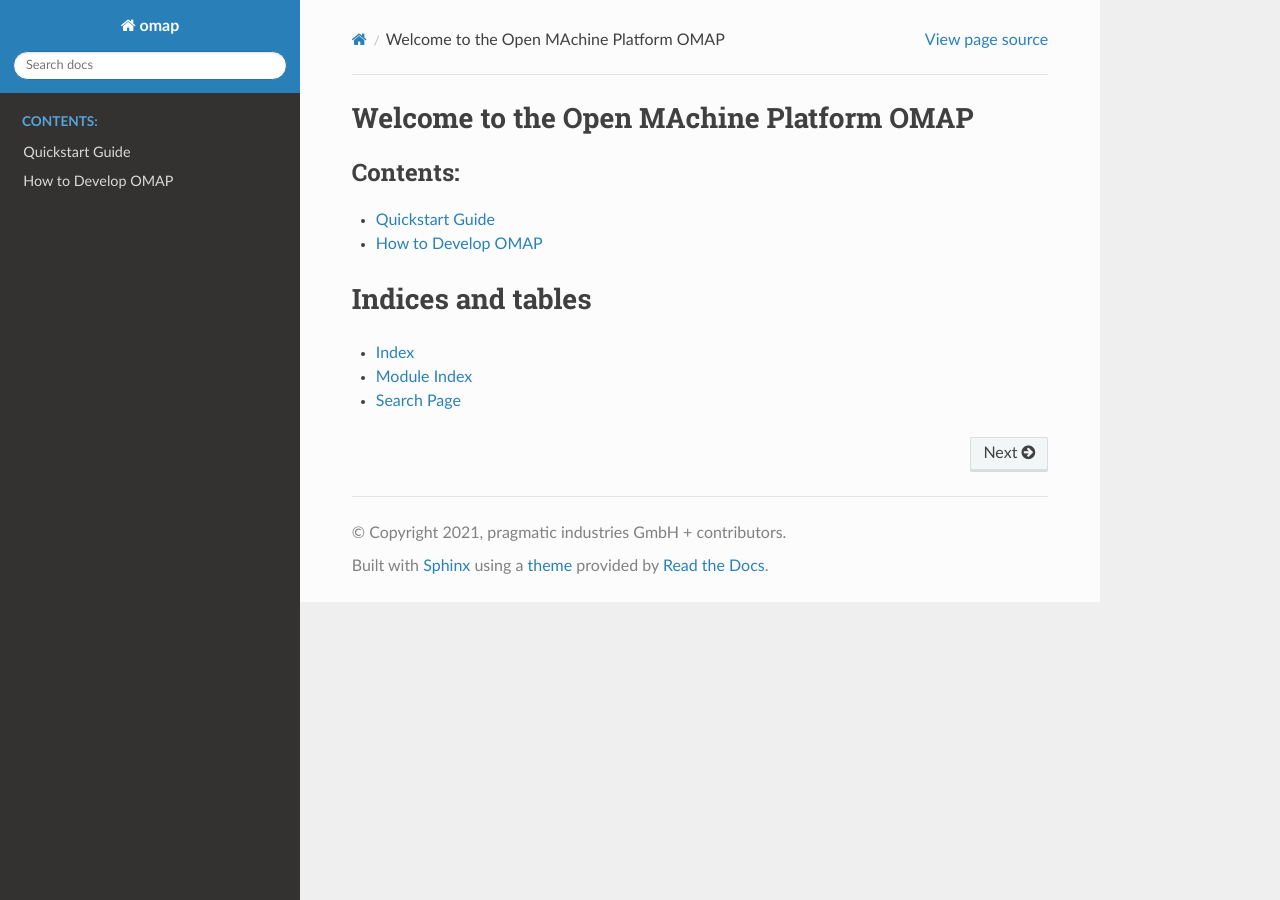
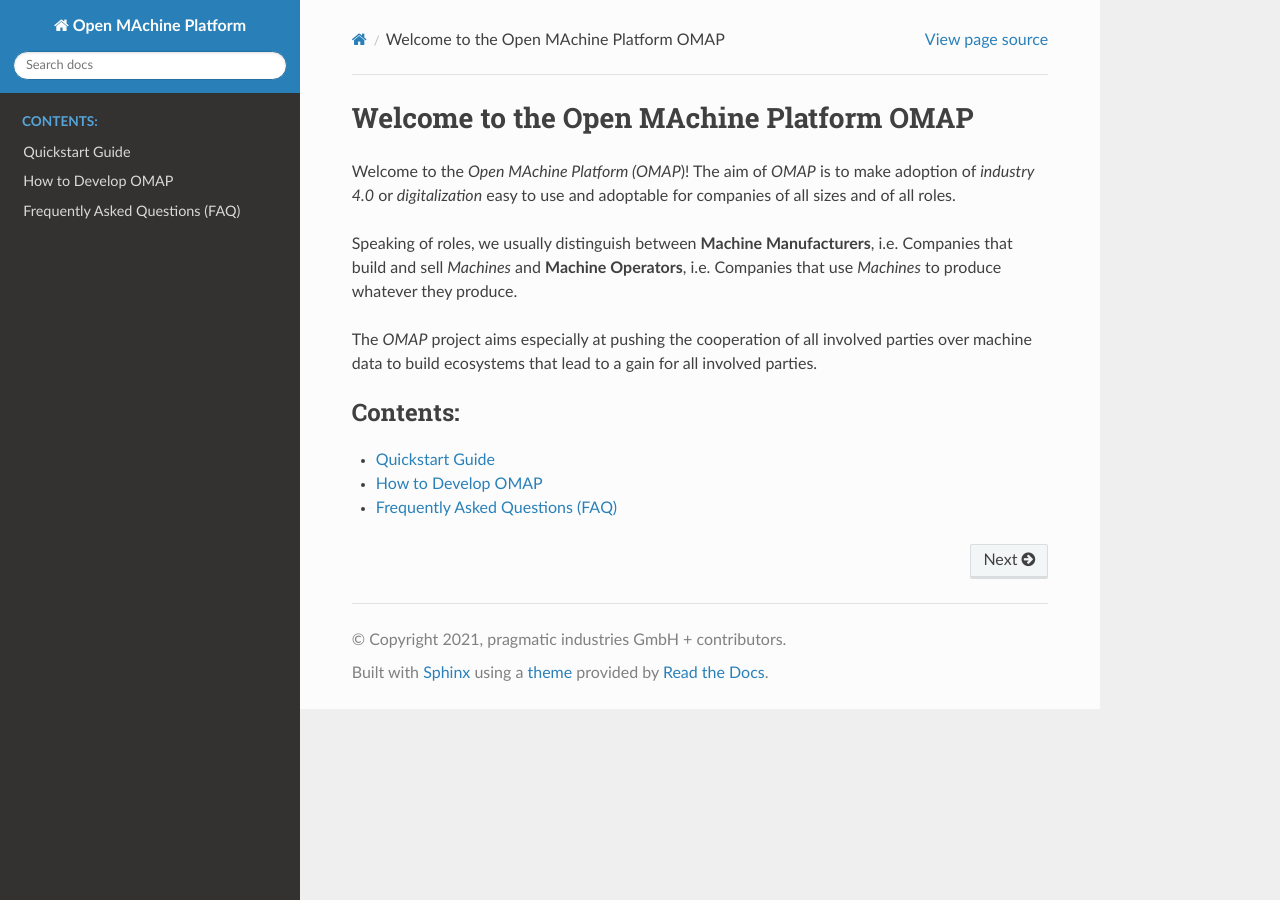
Before and after one commit to pragmaticindustries/open-machine-plattform, a Sphinx documentation site: the page built from docs/index.rst, in a window 1280 px wide. Built offline with Sphinx 7.4.7 and the Read the Docs theme 2.0.0, drawn with Linux system fonts in a browser that asks for light colours.

Commit message:
docs: initial set of documentation
docs: initial set of documentation

Added Initial content of the documentation

```diff
--- a/docs/conf.py
+++ b/docs/conf.py
@@ -17,7 +17,7 @@
 
 # -- Project information -----------------------------------------------------
 
-project = "omap"
+project = "Open MAchine Platform"
 copyright = "2021, pragmatic industries GmbH + contributors"
 author = "pragmatic industries GmbH + contributors"
 
--- a/docs/index.rst
+++ b/docs/index.rst
@@ -4,7 +4,14 @@
    contain the root `toctree` directive.
 
 Welcome to the Open MAchine Platform OMAP
-================================
+=========================================
+
+Welcome to the *Open MAchine Platform (OMAP*)!
+The aim of *OMAP* is to make adoption of *industry 4.0* or *digitalization* easy to use and adoptable for companies of all sizes and of all roles.
+
+Speaking of roles, we usually distinguish between **Machine Manufacturers**, i.e. Companies that build and sell *Machines* and **Machine Operators**, i.e. Companies that use *Machines* to produce whatever they produce.
+
+The *OMAP* project aims especially at pushing the cooperation of all involved parties over machine data to build ecosystems that lead to a gain for all involved parties.
 
 .. toctree::
    :maxdepth: 2
@@ -12,10 +19,12 @@ Welcome to the Open MAchine Platform OMAP
 
    quickstart
    developers
+   faq
 
-Indices and tables
-==================
+.. Probably add that later?
+   Indices and tables
+   ==================
 
-* :ref:`genindex`
-* :ref:`modindex`
-* :ref:`search`
+   * :ref:`genindex`
+   * :ref:`modindex`
+   * :ref:`search`
```
Also changed, not shown: docs/faq.rst (added, +28 -0 lines).
